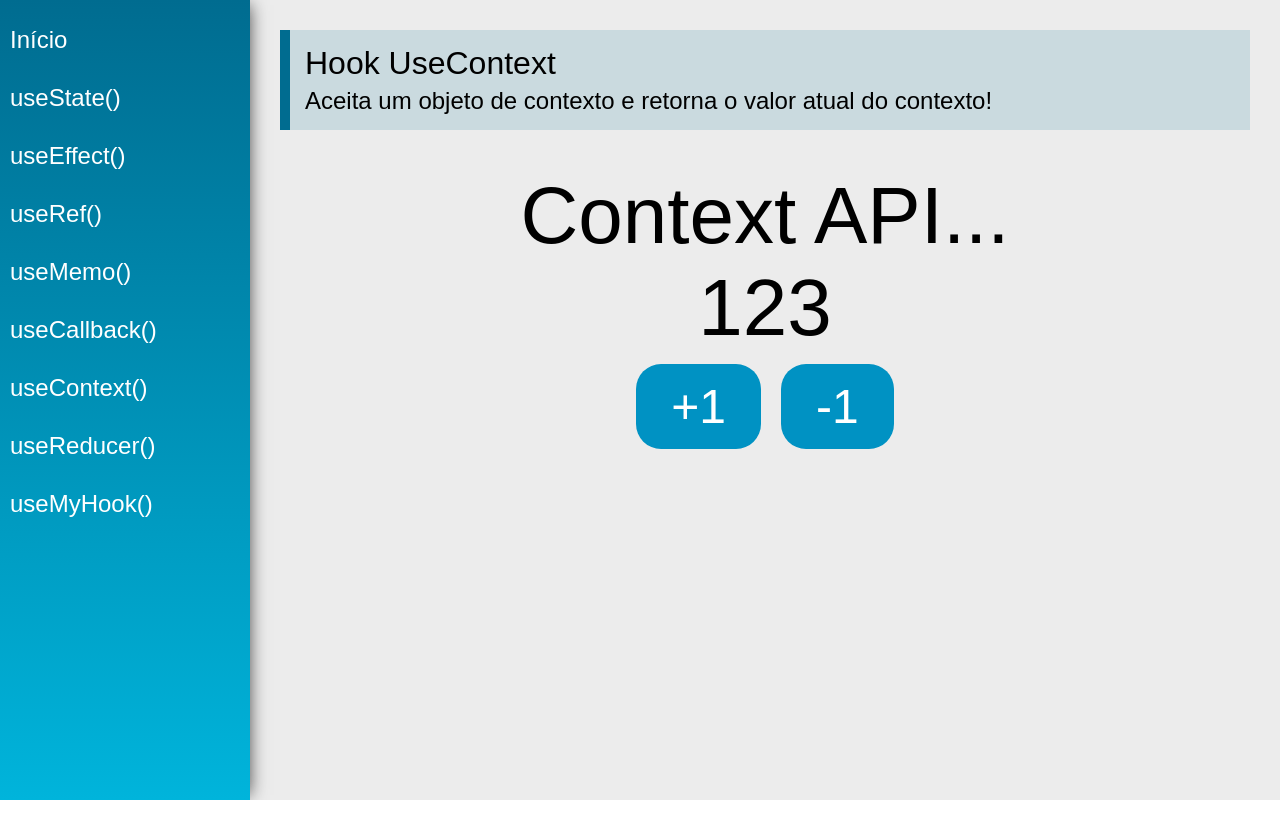
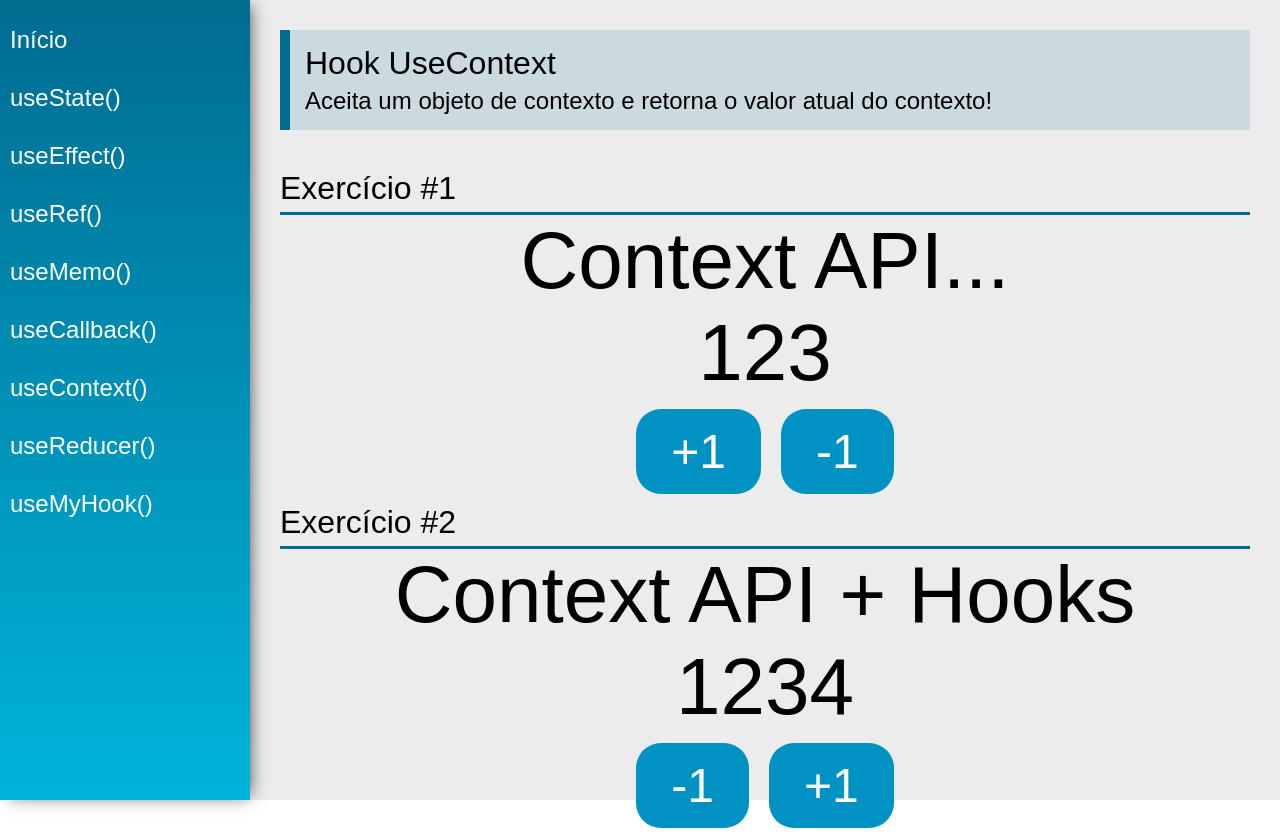
Before and after one commit to mauraodev/cod3r-hooks, a React (Create React App) app: page /useContext in a window 1280 px wide. Before the commit the page ends 800 px from the top, so only its background shows below. Built offline with nearby package versions, Linux system fonts and the light colour scheme.

Commit message:
final context 2

```diff
--- a/src/data/Store.jsx
+++ b/src/data/Store.jsx
@@ -2,16 +2,25 @@ import React, { useState } from 'react'
 
 const initialState = {
     number: 1234,
-    text: 'Context APi + Hooks'
+    text: 'Context API + Hooks'
 }
 
-const AppContext = React.createContext(initialState)
+export const AppContext = React.createContext(initialState)
 
 const Store = props => {
     const [state, setState] = useState(initialState)
 
+    function updateState(key, value) {
+        setState({ ...state, [key]: value })
+    }
+
     return (
-        <AppContext.Provider>
+        <AppContext.Provider value={{
+            number: state.number,
+            text: state.text,
+            setNumber: n => updateState('number', n),
+            setText: t => updateState('text', t)
+        }}>
             {props.children}
         </AppContext.Provider>
     )
--- a/src/views/examples/UseContext.jsx
+++ b/src/views/examples/UseContext.jsx
@@ -1,7 +1,9 @@
-import React, { useContext } from 'react'
+import React, { useContext, useEffect } from 'react'
 import PageTitle from '../../components/layout/PageTitle'
+import SectionTitle from '../../components/layout/SectionTitle'
 
 import DataContext from '../../data/DataContext'
+import { AppContext } from '../../data/Store'
 
 const UseContext = (props) => {
   const context = useContext(DataContext)
@@ -13,6 +15,14 @@ const UseContext = (props) => {
     })
   }
 
+  const { number, setNumber, text, setText } = useContext(AppContext)
+
+  useEffect(function() {
+    if (number > 1250) {
+      setText('Eita')
+    }
+  }, [number, setText])
+
   return (
     <div className="UseContext">
       <PageTitle
@@ -20,13 +30,27 @@ const UseContext = (props) => {
         subtitle="Aceita um objeto de contexto e retorna o valor atual do contexto!"
       />
 
+      <SectionTitle title="Exercício #1" />
+
       <div className="center">
-        <span className="text">{ context.state.text }</span>
-        <span className="text">{ context.state.number }</span>
+        <span className="text">{context.state.text}</span>
+        <span className="text">{context.state.number}</span>
 
         <div>
           <button className="btn" onClick={() => addNumber(+1)}>+1</button>
           <button className="btn" onClick={() => addNumber(-1)}>-1</button>
+        </div>
+      </div>
+
+      <SectionTitle title="Exercício #2" />
+
+      <div className="center">
+        <span className="text">{text}</span>
+        <span className="text">{number}</span>
+
+        <div>
+          <button className="btn" onClick={() => setNumber(number - 1)}> -1</button>
+          <button className="btn" onClick={() => setNumber(number + 1)}> +1</button>
         </div>
       </div>
     </div>
```
